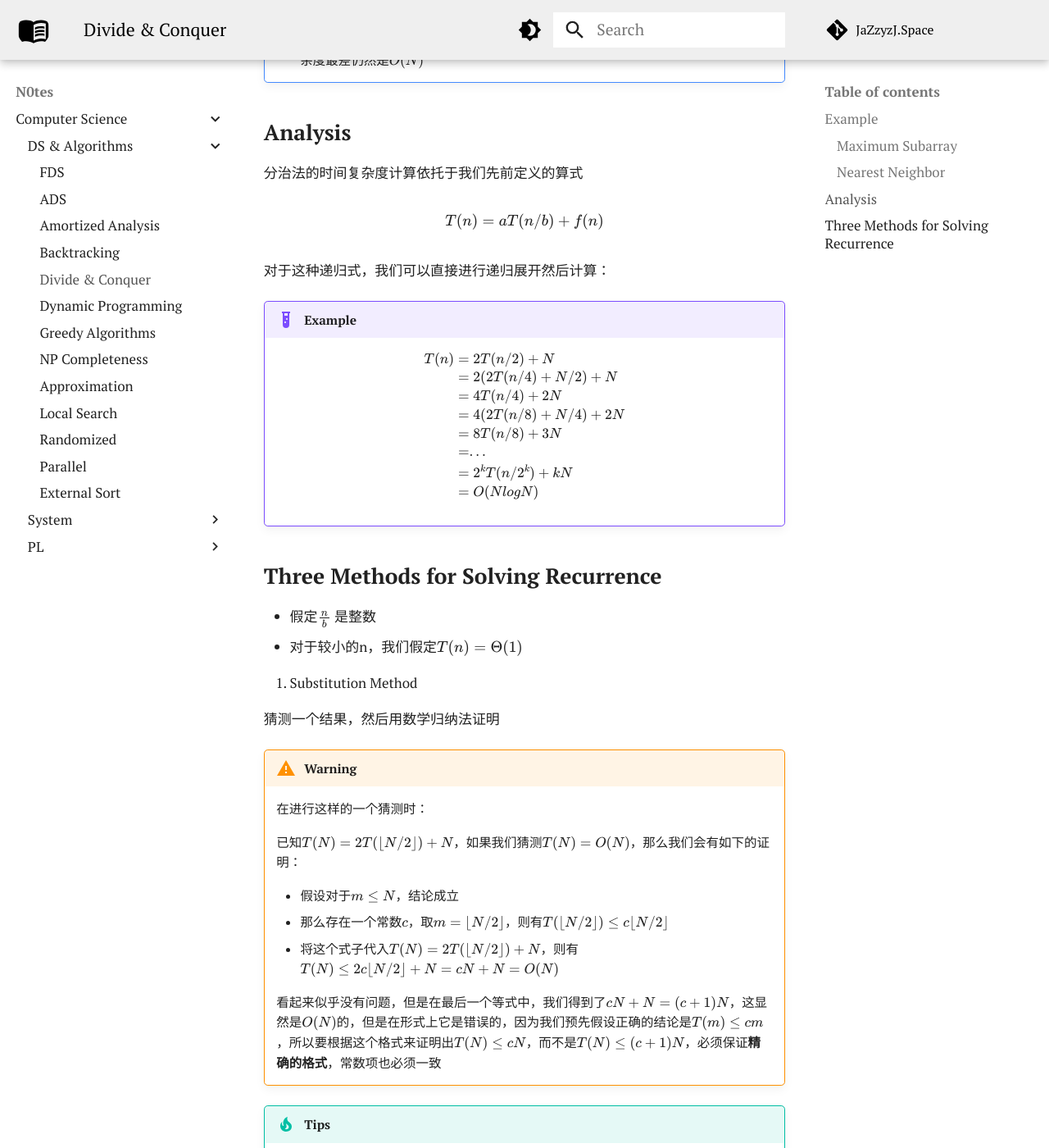
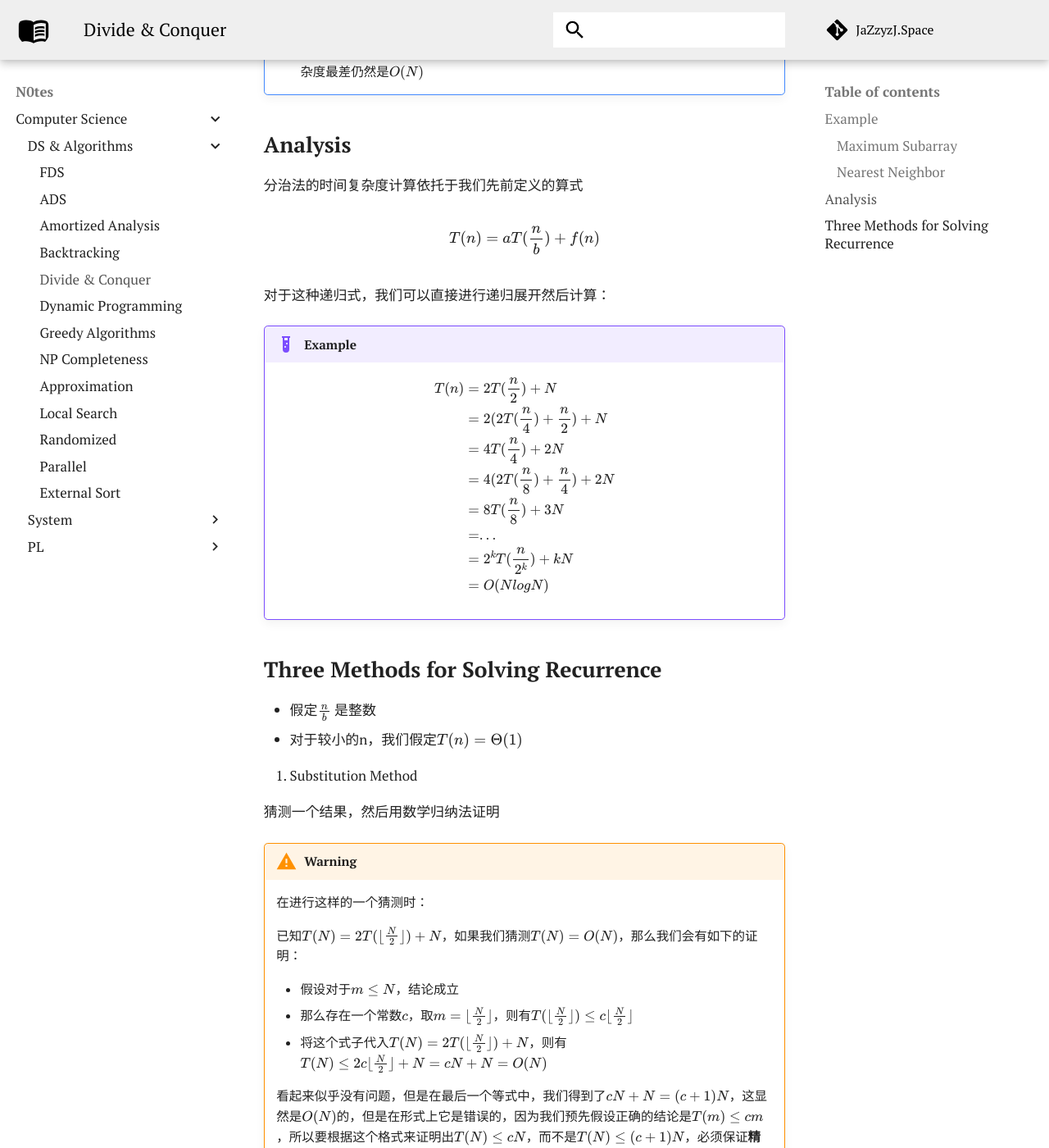
Before and after one commit to JazZyzJ/JazZyzJ.github.io, an MkDocs documentation site: the page built from docs/notes/cs/algorithm/DandC.md, in a window 1280 px wide and 1400 px high, scrolled down 1923 px. Shown: the whole window at 82% size. Built offline with MkDocs 1.6.1 and Material for MkDocs 9.7.7, drawn with Linux system fonts in a browser that asks for light colours; some web fonts are replaced; comment, search, counter and statistics services are not loaded; some of the changed text lies outside the part shown.

```diff
--- a/docs/notes/cs/algorithm/DandC.md
+++ b/docs/notes/cs/algorithm/DandC.md
@@ -11,7 +11,7 @@ Recursively:
 **Combine** the solutions to the subproblems into the solution for the original problem
 
 $$
-T(n) = aT(n/b) + f(n)
+T(n) = aT(\frac{n}{b}) + f(n)
 $$
 
 $$
@@ -58,7 +58,7 @@ $$
 分治法的时间复杂度计算依托于我们先前定义的算式
 
 $$
-T(n) = aT(n/b) + f(n)
+T(n) = aT(\frac{n}{b}) + f(n)
 $$
 
 对于这种递归式，我们可以直接进行递归展开然后计算：
@@ -66,13 +66,13 @@ $$
 !!! example
     $$
 	\begin{aligned}
-	T(n) &= 2T(n/2) + N\\
-	&= 2(2T(n/4) + N/2) + N\\
-	&= 4T(n/4) + 2N\\
-	&= 4(2T(n/8) + N/4) + 2N\\
-	&= 8T(n/8) + 3N\\
+	T(n) &= 2T(\frac{n}{2}) + N\\
+	&= 2(2T(\frac{n}{4}) + \frac{n}{2}) + N\\
+	&= 4T(\frac{n}{4}) + 2N\\
+	&= 4(2T(\frac{n}{8}) + \frac{n}{4}) + 2N\\
+	&= 8T(\frac{n}{8}) + 3N\\
 	&= ...\\
-	&= 2^k T(n/2^k) + kN\\
+	&= 2^k T(\frac{n}{2^k}) + kN\\
 	&= O(NlogN)
 	\end{aligned}
 	$$
@@ -90,20 +90,20 @@ $$
 !!! warning
 	在进行这样的一个猜测时：
 
-    已知$T(N) = 2T(\lfloor{N/2}\rfloor) + N$，如果我们猜测$T(N) = O(N)$，那么我们会有如下的证明：
+    已知$T(N) = 2T(\lfloor{\frac{N}{2}\rfloor}) + N$，如果我们猜测$T(N) = O(N)$，那么我们会有如下的证明：
 
 	- 假设对于$m \leq N$，结论成立
-	- 那么存在一个常数$c$，取$m = \lfloor{N/2}\rfloor$，则有$T(\lfloor{N/2}\rfloor) \leq c \lfloor{N/2}\rfloor$
-	- 将这个式子代入$T(N) = 2T(\lfloor{N/2}\rfloor) + N$，则有$T(N) \leq 2c \lfloor{N/2}\rfloor + N = cN + N = O(N)$
+	- 那么存在一个常数$c$，取$m = \lfloor{\frac{N}{2}\rfloor}$，则有$T(\lfloor{\frac{N}{2}\rfloor}) \leq c \lfloor{\frac{N}{2}\rfloor}$
+	- 将这个式子代入$T(N) = 2T(\lfloor{\frac{N}{2}\rfloor}) + N$，则有$T(N) \leq 2c \lfloor{\frac{N}{2}\rfloor} + N = cN + N = O(N)$
 
 	看起来似乎没有问题，但是在最后一个等式中，我们得到了$cN+N=(c+1)N$，这显然是$O(N)$的，但是在形式上它是错误的，因为我们预先假设正确的结论是$T(m) \leq c m$，所以要根据这个格式来证明出$T(N) \leq cN$，而不是$T(N) \leq (c+1)N$，必须保证**精确的格式**，常数项也必须一致
 
 !!! Tip "Tips"
 	在时间复杂度递推中出现了类似$T(\sqrt{N})$的形式，可以采用换元来处理，这里的方法来源于noughtq同学的笔记：
 
-	- 令$m = \log2 N$，那么$T(\sqrt{N}) = T(2^{m/2})$，$T(N) = T(2^m)$
-	- 再令$S(m) = T(2^m)$，则有$S(m/2) = T(2^{m/2}) = T(\sqrt{N})$
-	- 这时候我们就可以将$T(N)$的递推式转换为$S(m)$的递推式：$S(m) = 2S(m/2) +  　m$
+	- 令$m = \log_2 N$，那么$T(\sqrt{N}) = T(2^{\frac{m}{2}})$，$T(N) = T(2^m)$
+	- 再令$S(m) = T(2^m)$，则有$S(\frac{m}{2}) = T(2^{\frac{m}{2}}) = T(\sqrt{N})$
+	- 这时候我们就可以将$T(N)$的递推式转换为$S(m)$的递推式：$S(m) = 2S(\frac{m}{2}) + m$
 ---
 2. Recursion-tree Method
 
@@ -153,7 +153,7 @@ yy哥的形象解释，我觉得很有帮助（至少对于记忆来说）：
 当$a \geq 1, b > 1, p \geq 0$时，方程
 
 $$
-T(n) = aT(n/b) + \Theta(N^k \log^p N)
+T(n) = aT(\frac{n}{b}) + \Theta(N^k \log^p N)
 $$
 
 的解为：
--- a/mkdocs.yml
+++ b/mkdocs.yml
@@ -26,7 +26,7 @@ theme:
     # - navigation.prune
 
   palette:
-    # - custom_dir: docs/css/stylesheets/extra.css
+    - custom_dir: css/stylesheets/extra.css
     - scheme:
       primary: white
       toggle:
@@ -88,9 +88,9 @@ extra_javascript:
 extra_css:
   - css/stylesheets/extra.css
 
-# plugins:
-#   - search
-#   - toc
+plugins:
+  - search
+  # - toc
 #   - statistics:
 #       page_template: "stylesheets/template.html"
 #       page_check_metadata: counter  # 检查页面元数据
```
Also changed, not shown: docs/notes/cs/algorithm/ads/ADS.md (+67 -40 lines), docs/notes/cs/algorithm/ads/amortize.md (+4 -3 lines), docs/notes/cs/algorithm/backtracking.md (+1 -1 lines), docs/assets/pics/ads/case1.png (added), docs/assets/pics/ads/case2.png (added), docs/assets/pics/ads/case3.png (added), docs/assets/pics/ads/insert.png (added).
